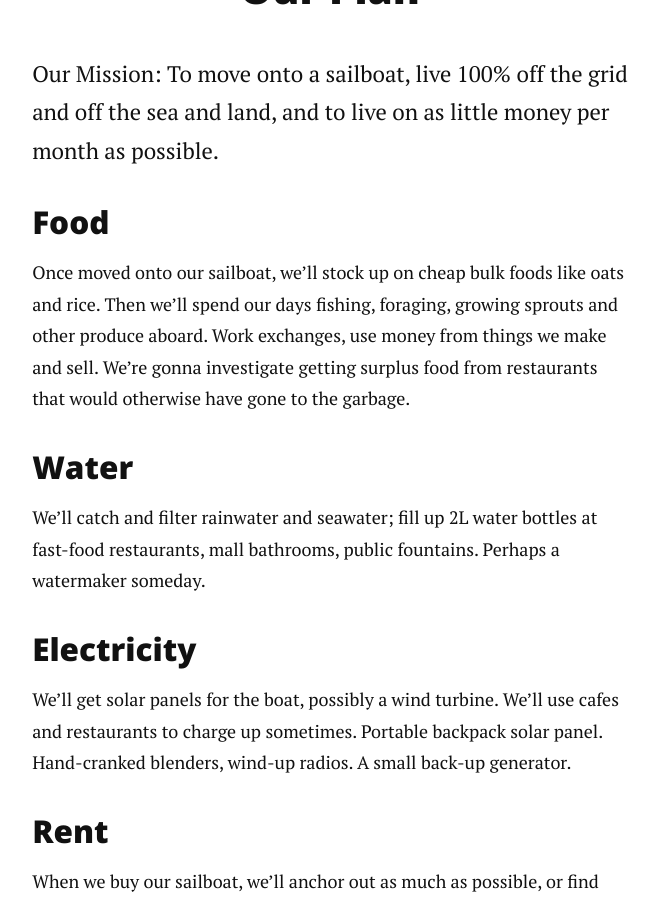
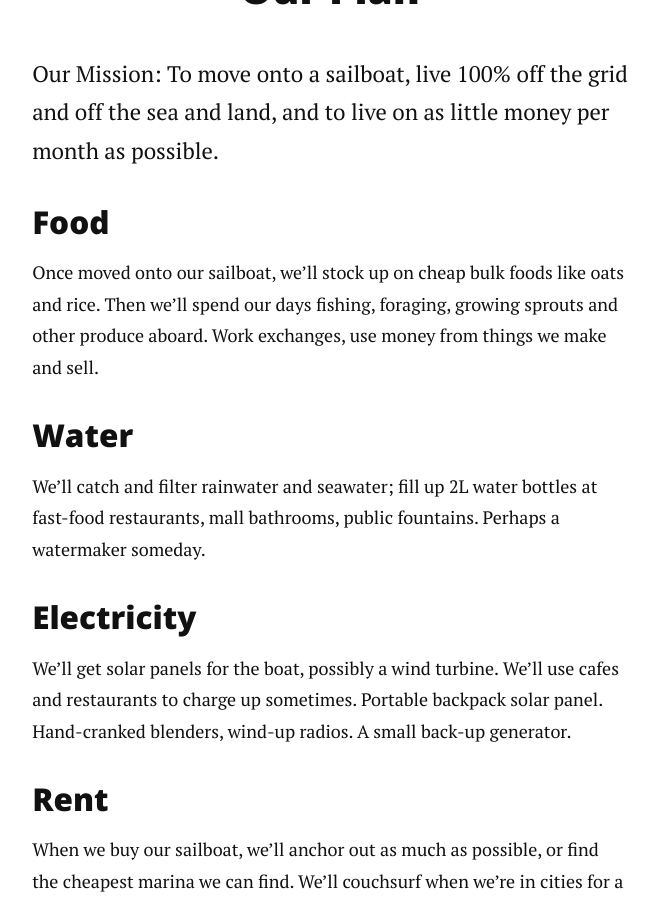
Before and after one commit to MichealKennedy/channel-old, a Jekyll site: the page built from plan/index.html, in a window 1280 px wide and 900 px high, scrolled down 338 px. Shown: the whole window, without its empty margins (310-969 px from the left). Built offline with Jekyll 4.4.1, drawn with Linux system fonts in a browser that asks for light colours; nearby versions of some CDN libraries; comment, search, counter and statistics services are not loaded.

Commit message:
Updating the plan

```diff
--- a/plan/index.html
+++ b/plan/index.html
@@ -9,7 +9,7 @@ title: Our plan
 	<p class="intro">Our Mission: To move onto a sailboat, live 100% off the grid and off the sea and land, and to live on as little money per month as possible.</p>
 
 <h3>Food</h3>
-<p>Once moved onto our sailboat, we’ll stock up on cheap bulk foods like oats and rice. Then we’ll spend our days fishing, foraging, growing sprouts and other produce aboard. Work exchanges, use money from things we make and sell. We’re gonna investigate getting surplus food from restaurants that would otherwise have gone to the garbage.</p>
+<p>Once moved onto our sailboat, we’ll stock up on cheap bulk foods like oats and rice. Then we’ll spend our days fishing, foraging, growing sprouts and other produce aboard. Work exchanges, use money from things we make and sell.</p>
 
 <h3>Water</h3>
 <p>We’ll catch and filter rainwater and seawater; fill up 2L water bottles at fast-food restaurants, mall bathrooms, public fountains. Perhaps a watermaker someday.</p>
```
